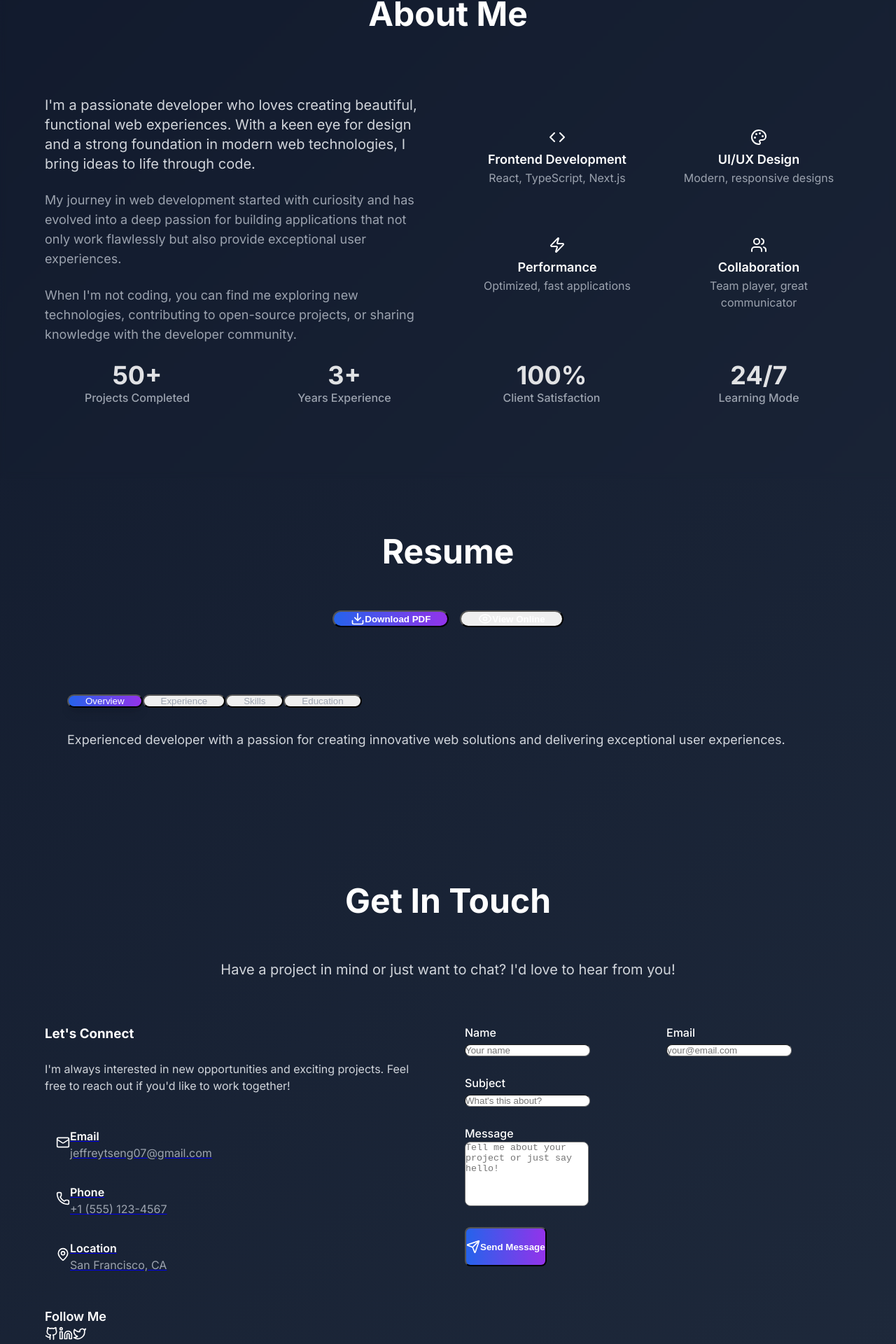
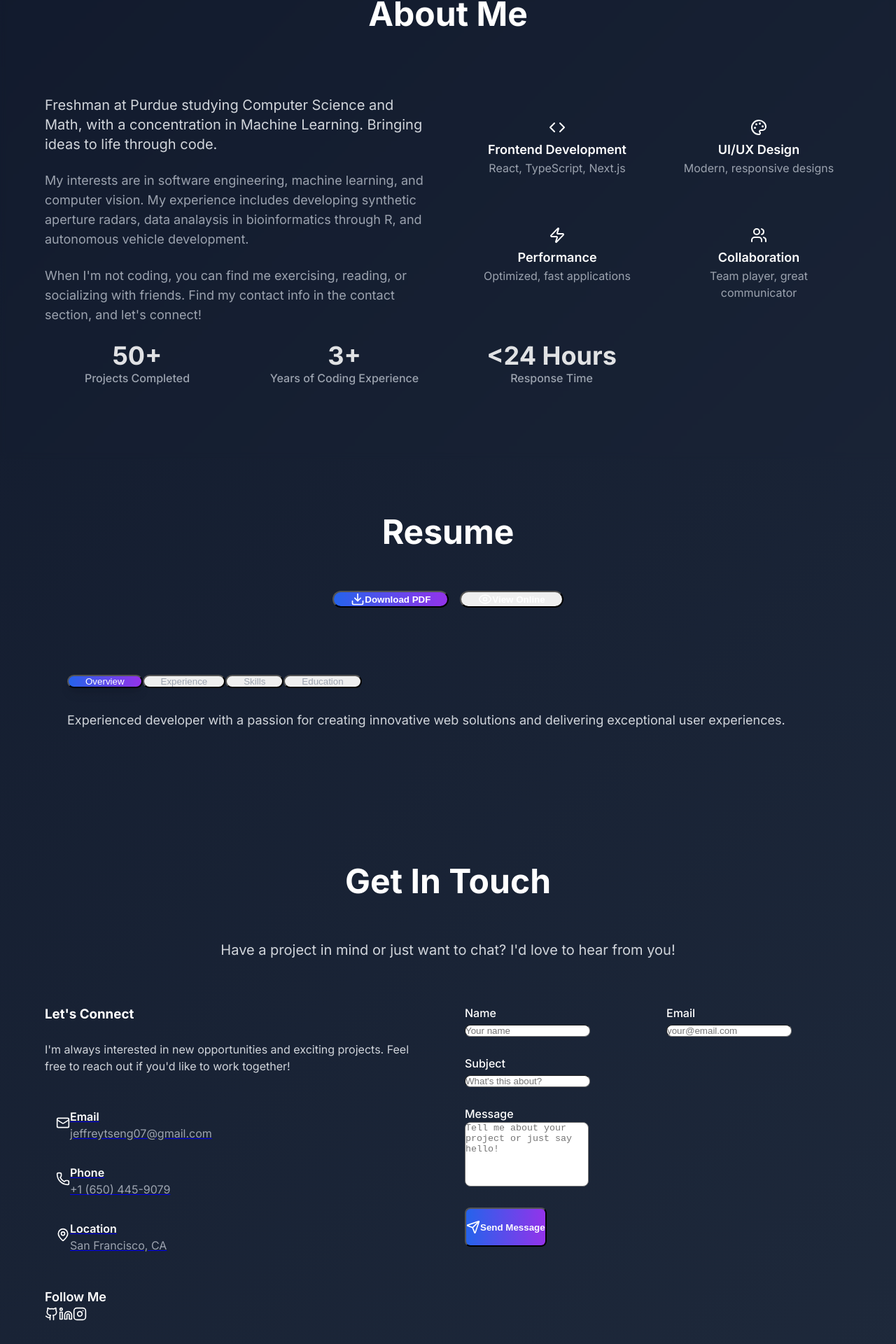
Before and after one commit to jefft72/jtseng-website, a React (Vite) app in the folder modern-portfolio/: page / in a window 1280 px wide. Shown: the part 884-2804 px from the top of the page at 70% size. Built offline with nearby package versions, Linux system fonts and the light colour scheme.

Commit message:
Updated text, contact section, and cleaned up unnecessary website sections

```diff
--- a/modern-portfolio/src/components/About.tsx
+++ b/modern-portfolio/src/components/About.tsx
@@ -54,18 +54,18 @@ const About: React.FC = () => {
             {/* Text Content */}
             <motion.div variants={itemVariants} className="space-y-6">
               <p className="text-xl text-gray-300 leading-relaxed">
-                I'm a passionate developer who loves creating beautiful, functional web experiences.
-                With a keen eye for design and a strong foundation in modern web technologies,
-                I bring ideas to life through code.
+                Freshman at Purdue studying Computer Science and Math, with a
+                concentration in Machine Learning.
+                Bringing ideas to life through code.
               </p>
               <p className="text-lg text-gray-400 leading-relaxed">
-                My journey in web development started with curiosity and has evolved into a
-                deep passion for building applications that not only work flawlessly but also
-                provide exceptional user experiences.
+                My interests are in software engineering, machine learning, and computer vision.
+                My experience includes developing synthetic aperture radars, data analaysis in bioinformatics
+                through R, and autonomous vehicle development.
               </p>
               <p className="text-lg text-gray-400 leading-relaxed">
-                When I'm not coding, you can find me exploring new technologies, contributing
-                to open-source projects, or sharing knowledge with the developer community.
+                When I'm not coding, you can find me exercising, reading, or socializing with friends.
+                Find my contact info in the contact section, and let's connect!
               </p>
             </motion.div>
 
@@ -96,9 +96,9 @@ const About: React.FC = () => {
           >
             {[
               { number: '50+', label: 'Projects Completed' },
-              { number: '3+', label: 'Years Experience' },
-              { number: '100%', label: 'Client Satisfaction' },
-              { number: '24/7', label: 'Learning Mode' },
+              { number: '3+', label: 'Years of Coding Experience' },
+              //{ number: '100%', label: 'Client Satisfaction' },
+              { number: '<24 Hours', label: 'Response Time' },
             ].map((stat) => (
               <motion.div
                 key={stat.label}
--- a/modern-portfolio/src/components/Contact.tsx
+++ b/modern-portfolio/src/components/Contact.tsx
@@ -1,6 +1,6 @@
 import React, { useState } from 'react';
 import { motion } from 'framer-motion';
-import { Mail, Phone, MapPin, Send, Github, Linkedin, Twitter } from 'lucide-react';
+import { Mail, Phone, MapPin, Send, Github, Linkedin, Instagram } from 'lucide-react';
 
 const Contact: React.FC = () => {
   const [formData, setFormData] = useState({
@@ -43,8 +43,8 @@ const Contact: React.FC = () => {
     {
       icon: Phone,
       title: 'Phone',
-      value: '+1 (555) 123-4567',
-      href: 'tel:+15551234567',
+      value: '+1 (650) 445-9079',
+      href: 'tel:+16504459079',
     },
     {
       icon: MapPin,
@@ -55,9 +55,9 @@ const Contact: React.FC = () => {
   ];
 
   const socialLinks = [
-    { icon: Github, href: 'https://github.com', label: 'GitHub' },
-    { icon: Linkedin, href: 'https://linkedin.com', label: 'LinkedIn' },
-    { icon: Twitter, href: 'https://twitter.com', label: 'Twitter' },
+    { icon: Github, href: 'https://github.com/jefft72', label: 'GitHub' },
+    { icon: Linkedin, href: 'https://www.linkedin.com/in/jeffrey-tseng-9b3582261/', label: 'LinkedIn' },
+    { icon: Instagram, href: 'https://www.instagram.com/jeffrey_tseng_/', label: 'Instagram' },
   ];
 
   const containerVariants = {
```
